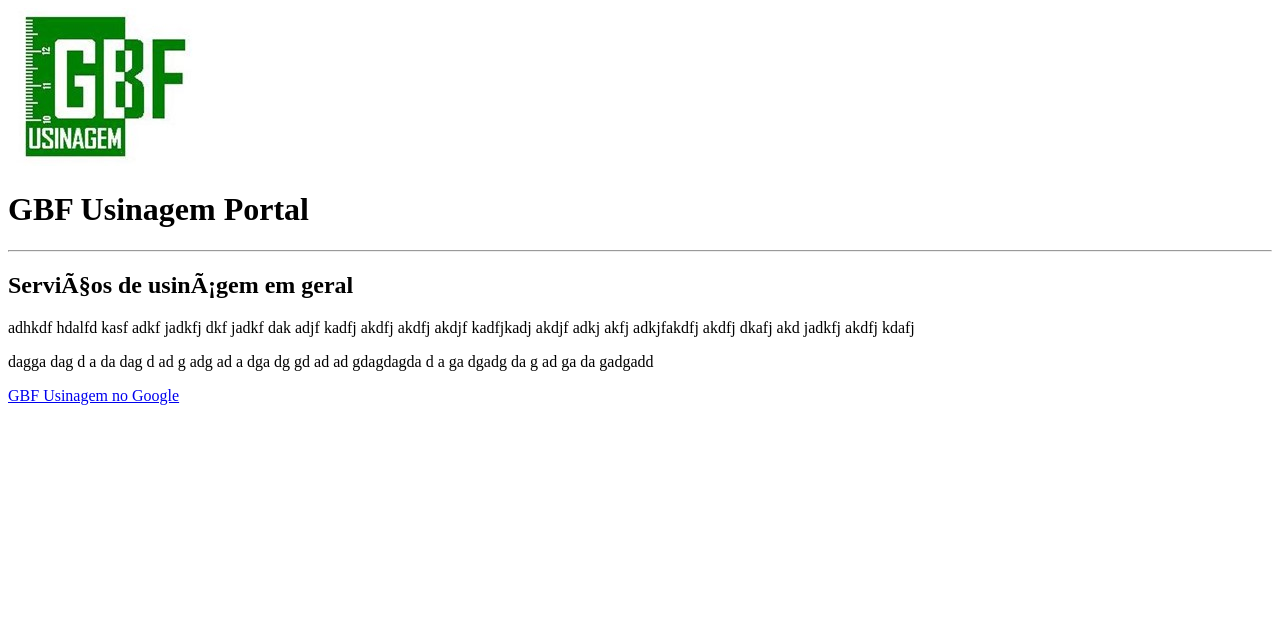
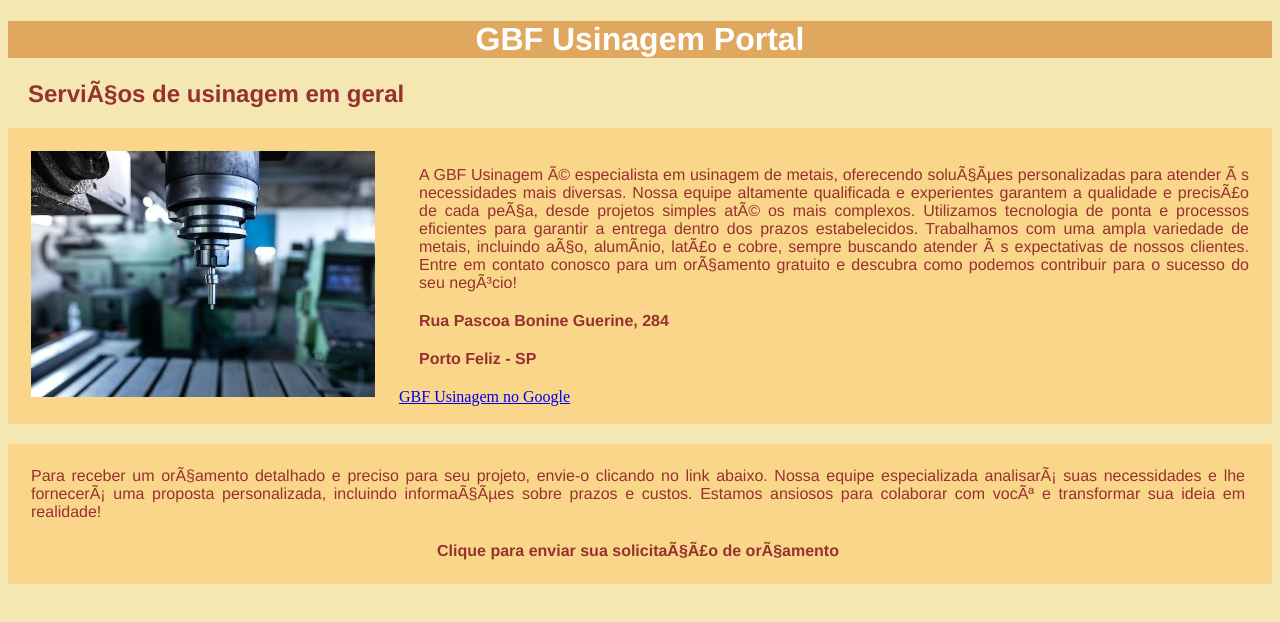
Before and after one commit to lbarro11/htmlpflio, a plain HTML site: page index.html in a window 1280 px wide. Drawn offline with Linux system fonts and the light colour scheme.

Commit message:
Add files via upload

```diff
--- /dev/null
+++ b/estilo.css
@@ -0,0 +1,45 @@
+
+.redset{
+	color: blue;
+	font-size:20px
+
+}
+h2 {
+	font-family: Helvetica;
+	margin: 20px;
+	color: #973131
+}
+h1 {
+	font-family: Helvetica;
+	color: white;
+	background-color: #E0A75E
+
+}
+p{
+	font-family: Helvetica;
+	font-weight: normal;
+	margin: 20px;
+	text-align: justify;
+	color: #973131;
+	}
+.items{
+	margin: 20px
+}
+body {
+	background: #F5E7B2
+}
+
+table {
+		background-color: #F9D689
+}
+.address{
+	font-family: Helvetica;
+	font-weight: bold;
+	margin: 20px;
+	text-align: justify;
+	color: #973131;
+	text-decoration: none
+}
+.photomargin{
+	margin: 30px
+}
--- a/index.html
+++ b/index.html
@@ -3,15 +3,38 @@
 	<head>
 		<meta charset="UTF=8">
 		<title>GBF Usinagem</title>
+		<link
+			rel="stylesheet"
+			href="./estilo.css"
+			/>
 	</head>
 
 	<body>
-		<img src="./img/logo.jpg"><h1>       GBF Usinagem Portal</h1>
-		<hr />
-		<h2>Serviços de usinágem em geral</h2>
-		<p>adhkdf  hdalfd kasf adkf jadkfj dkf jadkf dak adjf kadfj akdfj akdfj akdjf kadfjkadj akdjf adkj akfj adkjfakdfj akdfj dkafj akd jadkfj akdfj kdafj <p>
-		<p>dagga dag d a da  dag d ad g  adg  ad a dga dg gd ad ad gdagdagda d a ga dgadg da g ad ga da gadgadd <p>
+		<h1><center>GBF Usinagem Portal</center></h1>
+		<p>
+		<h2>Serviços de usinagem em geral</h2>
+		<table>
+			<td>
+			<img class="items" src="./img/usinagem.jpg">
+			</td>
+			<td>
+				<p>A GBF Usinagem é especialista em usinagem de metais, oferecendo soluções personalizadas para atender às necessidades mais diversas. Nossa equipe altamente qualificada e experientes garantem a qualidade e precisão de cada peça, desde projetos simples até os mais complexos. Utilizamos tecnologia de ponta e processos eficientes para garantir a entrega dentro dos prazos estabelecidos. Trabalhamos com uma ampla variedade de metais, incluindo aço, alumínio, latão e cobre, sempre buscando atender às expectativas de nossos clientes. Entre em contato conosco para um orçamento gratuito e descubra como podemos contribuir para o sucesso do seu negócio!<p>
+		<h4 class="address">Rua Pascoa Bonine Guerine, 284</h4>
+		<h4 class="address">Porto Feliz - SP</h4>
 	    <a href="https://www.google.com/search?q=gbf+usinagem&sca_esv=a835f771045fe61e&source=hp&ei=-L2XZoSEMeKs5NoP--q-6AI&iflsig=AL9hbdgAAAAAZpfMCHnJydSEz463FBiZfbfKBZjxd4z2&ved=0ahUKEwiE4Pazjq6HAxViFlkFHXu1Dy0Q4dUDCA8&uact=5&oq=gbf+usinagem&gs_lp=Egdnd3Mtd2l6IgxnYmYgdXNpbmFnZW1IaVAAWABwAHgAkAEAmAEAoAEAqgEAuAEDyAEAmAIAoAIAmAMAkgcAoAcA&sclient=gws-wiz">GBF Usinagem no Google</a>
+
+			</td>
+		</table>
+		<p>
+		<table>
+			<td>
+			<p>Para receber um orçamento detalhado e preciso para seu projeto, envie-o clicando no link abaixo. Nossa equipe especializada analisará suas necessidades e lhe fornecerá uma proposta personalizada, incluindo informações sobre prazos e custos. Estamos ansiosos para colaborar com você e transformar sua ideia em realidade!<p>
+			<p><h4><center><a class="address" href="mailto:gbfusinagem@terra.com.br">Clique para enviar sua solicitação de orçamento</a></center></h4><p>
+			</td>
+			<td>
+
+			</td>
+		</table>
 	</body>
 
 
```
Also changed, not shown: img/orcamento.jpg (added), img/usinagem.jpg (added).
